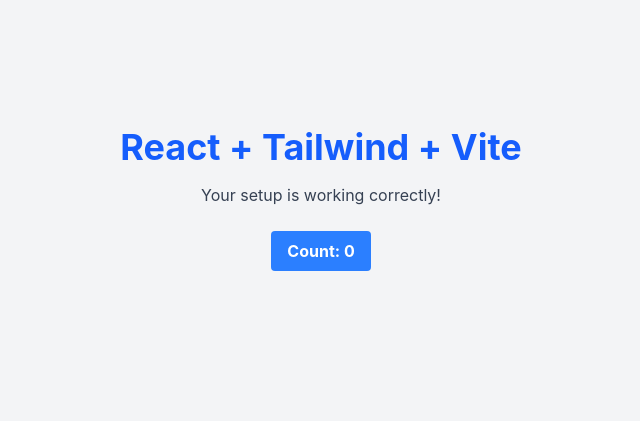
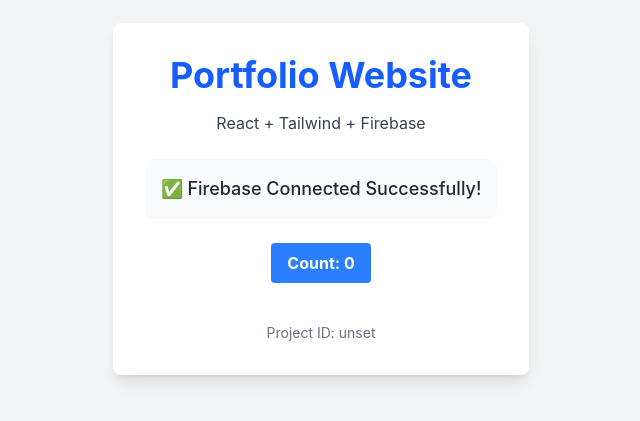
Before and after one commit to JunaidKhanNiazii/portfolioWebsite, a React (Vite) app: page / in a window 1280 px wide. Shown: the part 201-622 px from the top of the page, without its empty margins (319-959 px from the left). Built offline with nearby package versions, Linux system fonts and the light colour scheme; no server answers; the database is empty.

Commit message:
update website with firebase configration

```diff
--- a/package.json
+++ b/package.json
@@ -12,6 +12,7 @@
   "dependencies": {
     "@tailwindcss/vite": "^4.2.1",
     "clsx": "^2.1.1",
+    "firebase": "^12.10.0",
     "react": "^19.2.0",
     "react-dom": "^19.2.0",
     "tailwindcss": "^4.2.1"
--- a/src/App.jsx
+++ b/src/App.jsx
@@ -1,23 +1,58 @@
-import { useState } from 'react'
+import { useState, useEffect } from 'react'
+import { collection, getDocs } from 'firebase/firestore'
+import { db } from './firebase'
 import clsx from 'clsx'
 import './App.css'
 
 function App() {
   const [count, setCount] = useState(0)
+  const [firebaseStatus, setFirebaseStatus] = useState('Connecting...')
+
+  useEffect(() => {
+    const testFirebaseConnection = async () => {
+      try {
+        // Try to read from a test collection
+        const testCollection = collection(db, 'test')
+        await getDocs(testCollection)
+        setFirebaseStatus('✅ Firebase Connected Successfully!')
+      } catch (error) {
+        console.error('Firebase connection error:', error)
+        setFirebaseStatus('❌ Firebase Connection Failed')
+      }
+    }
+
+    testFirebaseConnection()
+  }, [])
 
   return (
-    <div className={clsx('min-h-screen', 'bg-gray-100', 'flex', 'items-center', 'justify-center')}>
-      <div className="text-center">
-        <h1 className={clsx('text-4xl', 'font-bold', 'text-blue-600', 'mb-4')}>
-          React + Tailwind + Vite
+    <div className={clsx('min-h-screen', 'bg-gray-100', 'dark:bg-gray-900', 'flex', 'items-center', 'justify-center')}>
+      <div className={clsx('text-center', 'p-8', 'bg-white', 'dark:bg-gray-800', 'rounded-lg', 'shadow-lg', 'max-w-md')}>
+        <h1 className={clsx('text-4xl', 'font-bold', 'text-blue-600', 'dark:text-blue-400', 'mb-4')}>
+          Portfolio Website
         </h1>
-        <p className={clsx('text-gray-700', 'mb-6')}>Your setup is working correctly!</p>
+        <p className={clsx('text-gray-700', 'dark:text-gray-300', 'mb-6')}>
+          React + Tailwind + Firebase
+        </p>
+
+        {/* Firebase Status */}
+        <div className={clsx('p-4', 'bg-gray-50', 'dark:bg-gray-700', 'rounded-lg', 'mb-6')}>
+          <p className={clsx('text-lg', 'font-medium', 'text-gray-800', 'dark:text-gray-200')}>
+            {firebaseStatus}
+          </p>
+        </div>
+
+        {/* Counter */}
         <button
           onClick={() => setCount(count + 1)}
-          className={clsx('bg-blue-500', 'hover:bg-blue-700', 'text-white', 'font-bold', 'py-2', 'px-4', 'rounded')}
+          className={clsx('bg-blue-500', 'hover:bg-blue-700', 'text-white', 'font-bold', 'py-2', 'px-4', 'rounded', 'mb-4')}
         >
           Count: {count}
         </button>
+
+        {/* Project Info */}
+        <div className={clsx('mt-6', 'text-sm', 'text-gray-500', 'dark:text-gray-400')}>
+          <p>Project ID: {import.meta.env.VITE_FIREBASE_PROJECT_ID}</p>
+        </div>
       </div>
     </div>
   )
--- /dev/null
+++ b/src/firebase.js
@@ -0,0 +1,26 @@
+// Import the functions you need from the SDKs you need
+import { initializeApp } from "firebase/app";
+import { getFirestore } from "firebase/firestore";
+import { getAuth } from "firebase/auth";
+
+// Your web app's Firebase configuration
+const firebaseConfig = {
+  apiKey: import.meta.env.VITE_FIREBASE_API_KEY,
+  authDomain: import.meta.env.VITE_FIREBASE_AUTH_DOMAIN,
+  databaseURL: import.meta.env.VITE_FIREBASE_DATABASE_URL,
+  projectId: import.meta.env.VITE_FIREBASE_PROJECT_ID,
+  storageBucket: import.meta.env.VITE_FIREBASE_STORAGE_BUCKET,
+  messagingSenderId: import.meta.env.VITE_FIREBASE_MESSAGING_SENDER_ID,
+  appId: import.meta.env.VITE_FIREBASE_APP_ID
+};
+
+// Initialize Firebase
+const app = initializeApp(firebaseConfig);
+
+// Initialize Firestore Database
+export const db = getFirestore(app);
+
+// Initialize Firebase Authentication
+export const auth = getAuth(app);
+
+export default app;
```
Also changed, not shown: src/testFirestore.js (added), 2 other files (tests, documents, lock files or other folders).
